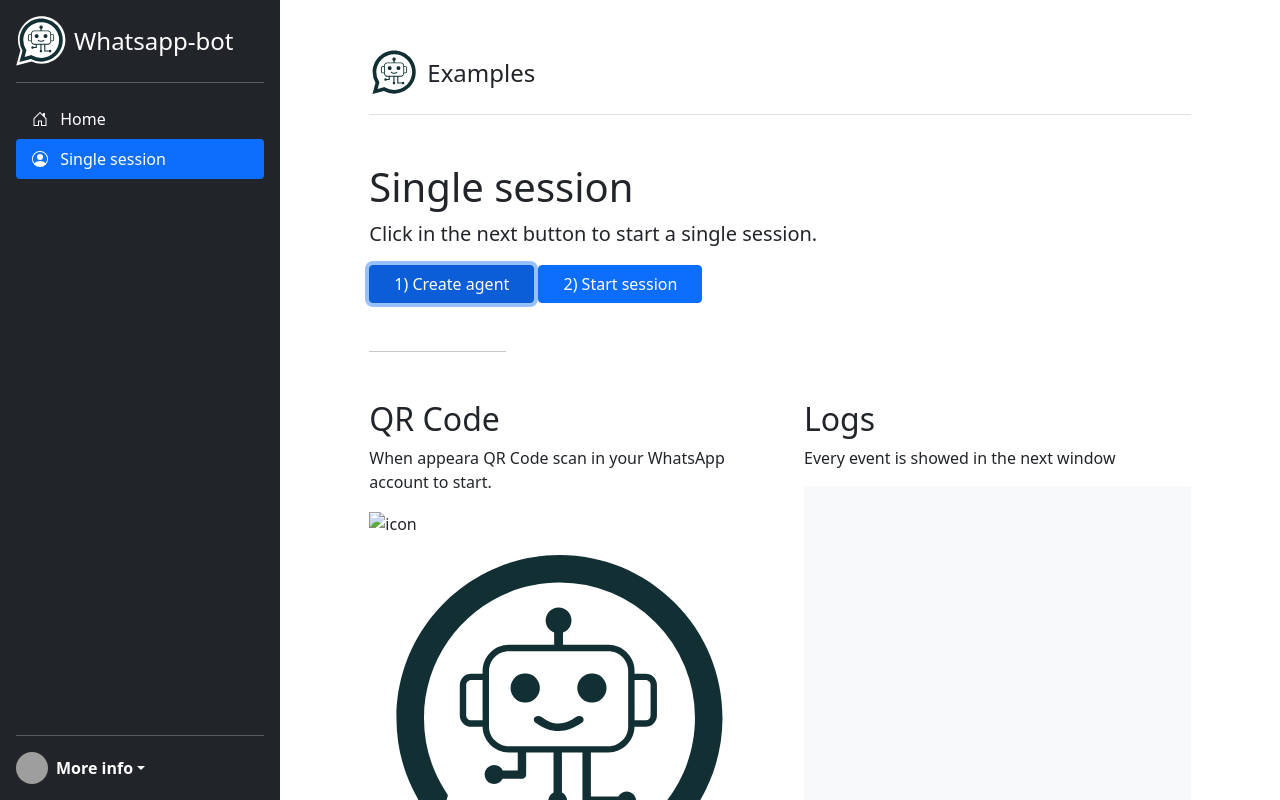
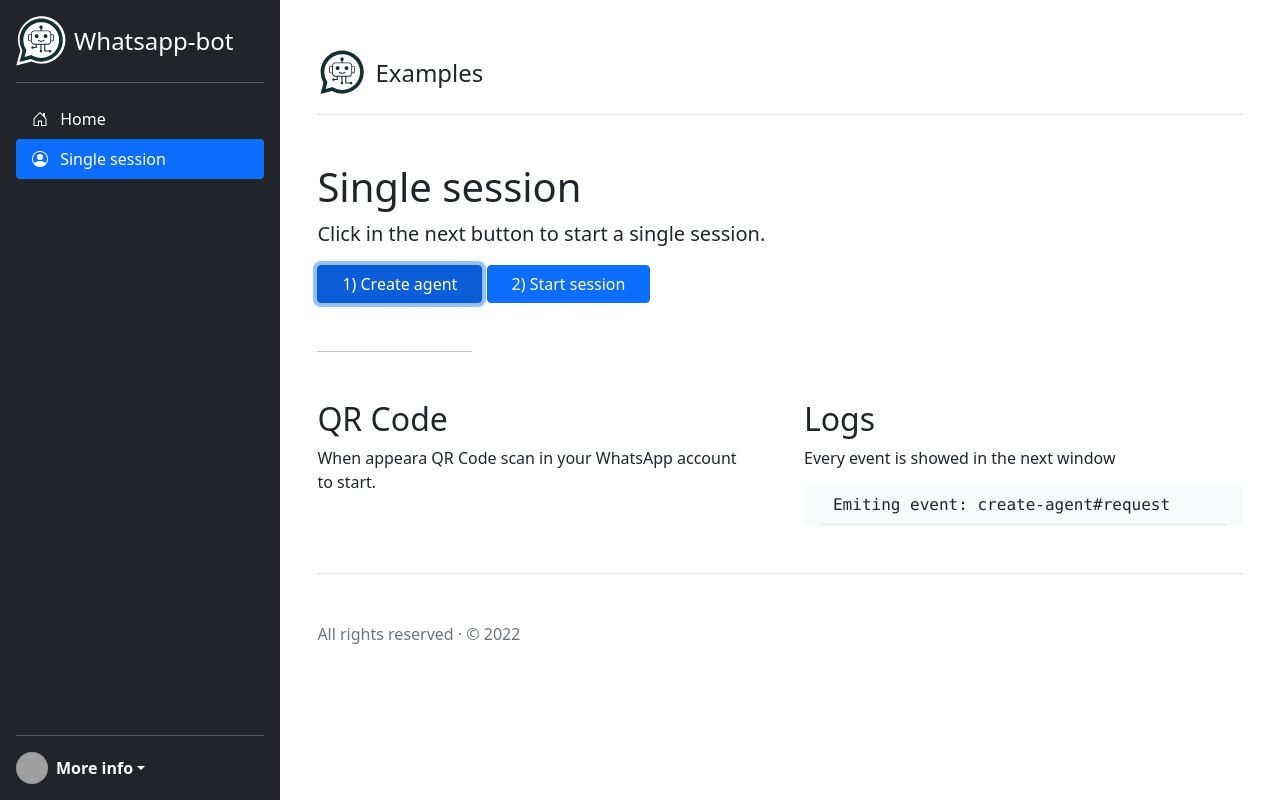
Before and after one commit to thEpisode/whatsapp-bot, a website: page examples/single-session/index.html in a window 1280 px wide. Both pictures are taken after a click on the link "1) Create agent". Drawn offline with nearby package versions, Linux system fonts and the light colour scheme; no server answers; grey boxes are pictures that could not be loaded.

Commit message:
Feat: Binding events in UI

```diff
--- a/examples/assets/styles/main.css
+++ b/examples/assets/styles/main.css
@@ -13,7 +13,12 @@
   height: 100vh;
   max-height: 100vh;
   overflow-x: auto;
-  overflow-y: hidden;
+  overflow-y: auto;
+}
+
+.page-container {
+  overflow-y: auto;
+  overflow-x: hidden;
 }
 
 .b-example-divider {
--- a/examples/single-session/config.js
+++ b/examples/single-session/config.js
@@ -16,8 +16,8 @@
     ]
   },
   user: {
-    "id": "usr-001",
-    "apps": [
+    id: "usr-001",
+    apps: [
       {
         "name": "nlp-engine",
         "title": "NLP Engine",
@@ -42,7 +42,7 @@
         }
       }
     ],
-    "bots": [
+    bots: [
       {
         "id": "bot-001",
         "name": "Inversiones Von Croften - Welcome",
@@ -1738,7 +1738,10 @@
           }
         ]
       }
-    ]
+    ],
+    settings: {
+      max_qr_attempts: 10
+    }
   }
 }
 
@@ -1746,7 +1749,8 @@
   socket: {},
   selectors: {},
   isCreatedAgent: false,
-  isCreatedClient: false
+  isCreatedClient: false,
+  logs: []
 }
 
 export { config, global }
--- a/examples/single-session/index.html
+++ b/examples/single-session/index.html
@@ -13,6 +13,8 @@
   <!-- CSS only -->
   <link href="https://cdn.jsdelivr.net/npm/bootstrap@5.1.3/dist/css/bootstrap.min.css" rel="stylesheet"
     integrity="sha384-1BmE4kWBq78iYhFldvKuhfTAU6auU8tT94WrHftjDbrCEXSU1oBoqyl2QvZ6jIW3" crossorigin="anonymous">
+
+  <link rel="stylesheet" href="//cdnjs.cloudflare.com/ajax/libs/highlight.js/11.5.1/styles/default.min.css">
 
   <!-- Custom styles for this template -->
   <link href="/assets/styles/main.css" rel="stylesheet">
@@ -77,7 +79,7 @@
       </div>
     </aside>
 
-    <section class="col-lg-8 mx-auto p-3 py-md-5">
+    <section class="mx-auto p-3 py-md-5 page-container">
       <header class="d-flex align-items-center pb-3 mb-5 border-bottom">
         <a href="/" class="d-flex align-items-center text-dark text-decoration-none">
           <img src="/assets/img/icon.svg" alt="icon" class="bi me-2" width="50">
@@ -103,15 +105,15 @@
             <p>When appeara QR Code scan in your WhatsApp account to start.</p>
             <section class="col-12 h-100">
               <!-- QR -->
-              <img src="/assets/img/qr.svg" alt="icon" class="bi me-2 qr-visor">
-              <img src="/assets/img/icon.svg" alt="icon" class="bi me-2 qr-done">
+              <canvas id="canvas" class="qr-visor" style="display: none;"></canvas>
+              <img src="/assets/img/icon.svg" alt="icon" class="bi me-2 qr-done" style="display: none;">
             </section>
           </div>
 
           <div class="col-md-6">
             <h2>Logs</h2>
             <p>Every event is showed in the next window</p>
-            <section class="col-12 bg-light log-window">
+            <section class="col-12 bg-light logs-container">
               <!-- Logs -->
 
             </section>
@@ -132,6 +134,9 @@
   <script src="https://cdn.socket.io/4.5.0/socket.io.min.js"
     integrity="sha384-7EyYLQZgWBi67fBtVxw60/OWl1kjsfrPFcaU0pp0nAh+i8FD068QogUvg85Ewy1k"
     crossorigin="anonymous"></script>
+  <script src="https://cdn.jsdelivr.net/npm/qrcode@1.5.0/build/qrcode.js"></script>
+  <script src="//cdnjs.cloudflare.com/ajax/libs/highlight.js/11.5.1/highlight.min.js"></script>
+
   <script src="/assets/scripts/main.js"></script>
   <script type="module">
     import { config, global } from "/single-session/config.js";
--- a/examples/single-session/single-session.js
+++ b/examples/single-session/single-session.js
@@ -34,7 +34,6 @@
 }
 
 function onServerEvent (payload) {
-  logWebsocket('Receiving event: ' + payload.command, payload)
 
   if (!payload || !payload.command || !payload.context) {
     return
@@ -43,6 +42,8 @@
   if (payload.context.receiver.socketId !== global.socket.id) {
     return
   }
+
+  logWebsocket('Receiving event: ' + payload.command, payload)
 
   switch (payload.command) {
     case "register-connection#response":
@@ -55,11 +56,18 @@
       logWebsocket('Client created')
       break;
     case "wh-client-qr#event":
+      global.selectors.qrVisorImg.style.display = 'block'
       logWebsocket('Client QR generated')
+      setupQR(payload.values)
       break;
     case "wh-client-ready#event":
+      global.selectors.qrVisorImg.style.display = 'none'
+      global.selectors.qrDoneImg.style.display = 'block'
       logWebsocket('Client ready')
       break;
+    case "conversation-message#event":
+      logWebsocket('Conversation message')
+      break
     default:
       logWebsocket('Unhandled event: ' + payload.command, payload)
       break;
@@ -106,10 +114,40 @@
 }
 
 function logWebsocket (title, body) {
+  let logElements = ''
+
+  global.logs.push({ title, body })
+
   if (!body) {
     console.log(`#WS> ${title}`)
-    return
+  } else {
+    console.log(`#WS> ${title}`, body)
   }
 
-  console.log(`#WS> ${title}`, body)
+  for (let i = 0; i < global.logs.length; i++) {
+    const log = global.logs[i];
+    logElements += `
+    <article class="mx-3 mt-3 border-bottom font-monospace">
+      <button class="btn text-start" type="button" data-bs-toggle="collapse" data-bs-target="#collapse-${i}"
+        aria-expanded="false" aria-controls="collapse-${i}">${log.title}</button>
+      <div class="collapse" id="collapse-${i}">
+        <div class="card card-body">
+          <pre><code class="language-javascript">${JSON.stringify(log.body, null, '\t')}</code></pre>
+        </div>
+      </div>
+    </article>
+    `
+  }
+
+  global.selectors.logsContainer.innerHTML = logElements
+
+  // Format the code snippet into JS readable content
+  hljs.highlightAll()
 }
+
+function setupQR (payload) {
+  QRCode.toCanvas(global.selectors.qrVisorImg, payload.qr, (error) => {
+    if (error) console.error(error)
+    console.log('QR Printed');
+  })
+}
```
